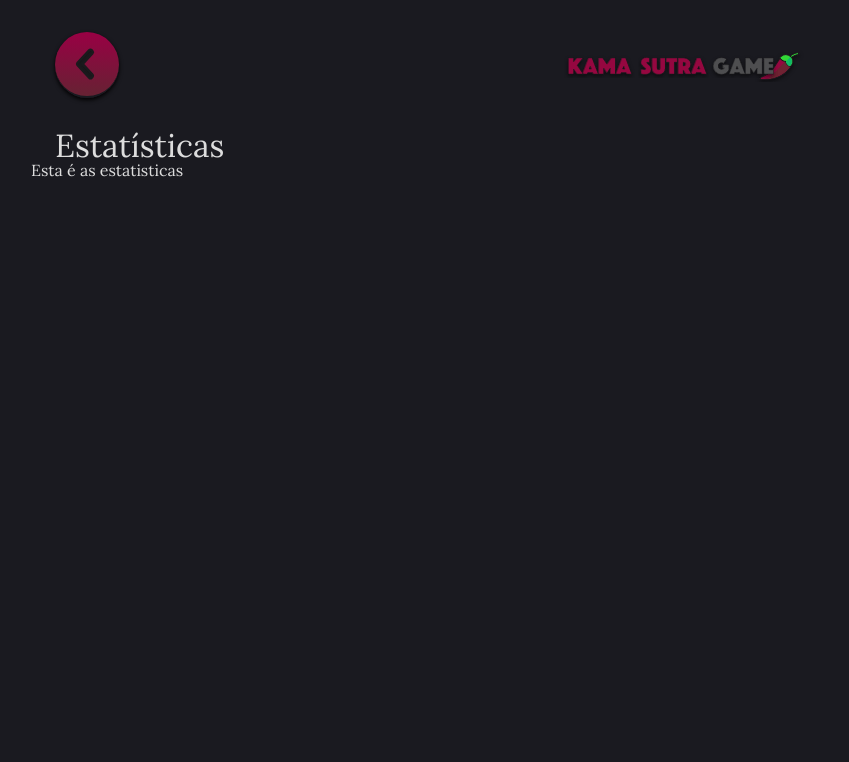
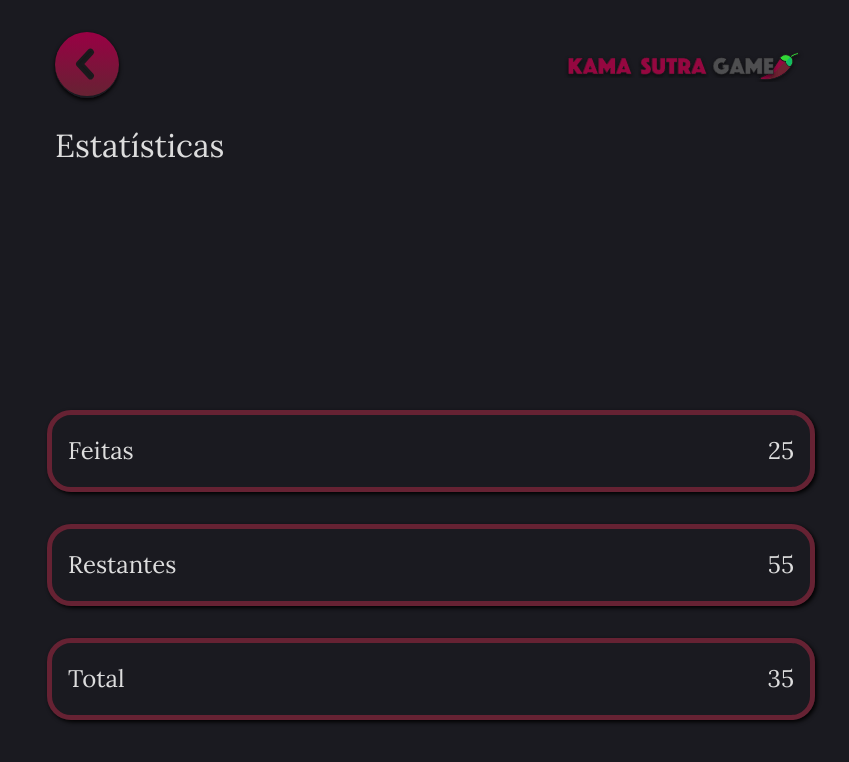
Before and after one commit to ImGuilhermeXavier/kamasutragame, a React (Create React App) app: page /game/finish in a window 1280 px wide. Both pictures are taken after a click on the button "Estatística". Shown: the top 762 px of the page, without its empty margins (209-1058 px from the left). Built offline with nearby package versions, Linux system fonts and the light colour scheme.

Commit message:
Pagina de estatisticas

```diff
--- a/src/Components/Header.js
+++ b/src/Components/Header.js
@@ -14,11 +14,7 @@ const Header = ({
     subtitle = '',
 }) => {
     return (
-        <header
-            className={`${
-                complete ? styles.headerComplete : styles.headerSimple
-            }`}
-        >
+        <header className={`${complete ? '' : styles.headerSimple}`}>
             <div
                 className={`${styles.header}  ${
                     hidePrev && styles.headerCenter
--- a/src/Components/Statistics/Statistics.js
+++ b/src/Components/Statistics/Statistics.js
@@ -2,16 +2,31 @@ import React from 'react';
 import Header from '../Header';
 import statistic from '../../Static/Icons/statistic.svg';
 
+import styles from './Statistics.module.scss';
+
 const Statistics = () => {
     return (
-        <section className='animeLeft'>
+        <section className={`animeLeft ${styles.statistics}`}>
             <Header
                 complete='true'
                 title='Estatísticas'
                 linkPrev='/home'
                 image={statistic}
             />
-            Esta é as estatisticas
+            <div className={styles.cards}>
+                <div className={styles.card}>
+                    <div>Feitas</div>
+                    <div>25</div>
+                </div>
+                <div className={styles.card}>
+                    <div>Restantes</div>
+                    <div>55</div>
+                </div>
+                <div className={styles.card}>
+                    <div>Total</div>
+                    <div>35</div>
+                </div>
+            </div>
         </section>
     );
 };
--- /dev/null
+++ b/src/Components/Statistics/Statistics.module.scss
@@ -0,0 +1,26 @@
+@import '../../variables.scss';
+
+
+.statistics {
+  height: 100vh;
+  display: flex;
+  flex-direction: column;
+  justify-content: space-between;
+}
+
+.cards {
+  display: flex;
+  flex-direction: column;
+  margin-bottom: 3rem;
+}
+
+.card {
+  display: flex;
+  justify-content: space-between;
+  padding: 1.5rem 1rem;
+  border: solid 5px $primary-color;
+  box-shadow: 2px 2px 4px 0 $black;
+  margin: 0 1rem 2rem;
+  font-size: 1.5rem;
+  border-radius: 1.5rem;
+}
```
